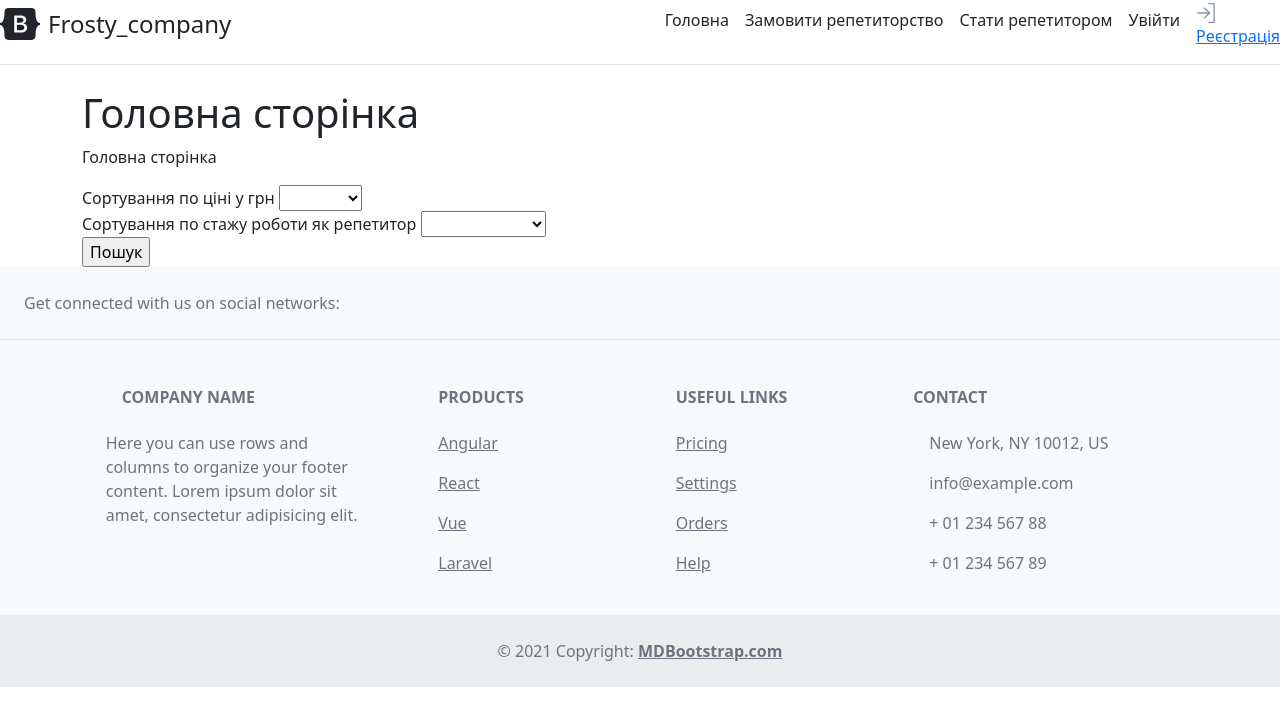
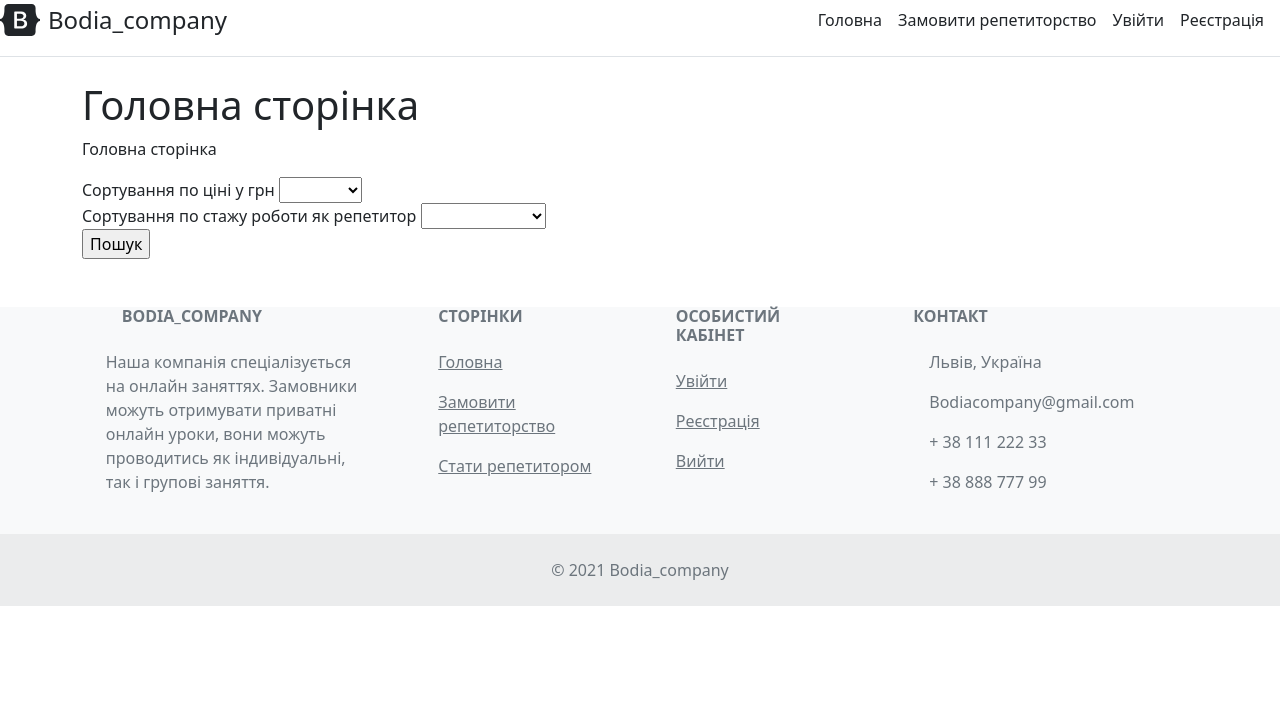
Before and after one commit to BohdanMukhailiuk/Coursework, a Django app: page / in a window 1280 px wide. Shown: the top 726 px of the page. Run offline with Django 3.2, Linux system fonts and the light colour scheme.

Commit message:
added styles, updated footer and header

```diff
--- a/main/templates/main/base.html
+++ b/main/templates/main/base.html
@@ -1,8 +1,11 @@
 <!DOCTYPE html>
 <html lang="en">
 <head>
+    {% load static %}
+
     <meta charset="UTF-8">
     <title>{% block title %}{% endblock %}</title>
+    <link rel="stylesheet" href="{% static 'css/styles.css'%}" type="text/css">
     <link rel="stylesheet" href="https://cdn.jsdelivr.net/npm/bootstrap@5.1.3/dist/css/bootstrap.min.css">
 
 
@@ -11,15 +14,14 @@
 <div class="d-flex flex-column flex-md-row align-items-center pb-3 mb-4 border-bottom">
           <a href="/" class="d-flex align-items-center text-dark text-decoration-none">
             <svg xmlns="http://www.w3.org/2000/svg" width="40" height="32" class="me-2" viewBox="0 0 118 94" role="img"><title>Bootstrap</title><path fill-rule="evenodd" clip-rule="evenodd" d="M24.509 0c-6.733 0-11.715 5.893-11.492 12.284.214 6.14-.064 14.092-2.066 20.577C8.943 39.365 5.547 43.485 0 44.014v5.972c5.547.529 8.943 4.649 10.951 11.153 2.002 6.485 2.28 14.437 2.066 20.577C12.794 88.106 17.776 94 24.51 94H93.5c6.733 0 11.714-5.893 11.491-12.284-.214-6.14.064-14.092 2.066-20.577 2.009-6.504 5.396-10.624 10.943-11.153v-5.972c-5.547-.529-8.934-4.649-10.943-11.153-2.002-6.484-2.28-14.437-2.066-20.577C105.214 5.894 100.233 0 93.5 0H24.508zM80 57.863C80 66.663 73.436 72 62.543 72H44a2 2 0 01-2-2V24a2 2 0 012-2h18.437c9.083 0 15.044 4.92 15.044 12.474 0 5.302-4.01 10.049-9.119 10.88v.277C75.317 46.394 80 51.21 80 57.863zM60.521 28.34H49.948v14.934h8.905c6.884 0 10.68-2.772 10.68-7.727 0-4.643-3.264-7.207-9.012-7.207zM49.948 49.2v16.458H60.91c7.167 0 10.964-2.876 10.964-8.281 0-5.406-3.903-8.178-11.425-8.178H49.948z" fill="currentColor"></path></svg>
-            <span class="fs-4">Frosty_company{% if user.is_authenticated %}, {{ user.username }}{% endif %}</span>
+            <span class="fs-4">Bodia_company{% if user.is_authenticated %}, {{ user.username }}{% endif %}</span>
           </a>
-
           <nav class="d-inline-flex mt-2 mt-md-0 ms-md-auto">
             <a class="me-3 py-2 text-dark text-decoration-none" href="{% url 'main:home' %}">Головна</a>
             <a class="me-3 py-2 text-dark text-decoration-none" href="{% url 'main:order' %}">Замовити репетиторство</a>
-            <a class="me-3 py-2 text-dark text-decoration-none" href="{% url 'main:teachers' %}">Стати репетитором</a>
+            {% if user.is_authenticated %}<a class="me-3 py-2 text-dark text-decoration-none" href="{% url 'main:teachers' %}">Стати репетитором</a>{% endif %}
             {% if not user.is_authenticated %}<a class="me-3 py-2 text-dark text-decoration-none" href="{% url 'main:login' %}">Увійти</a>{% endif %}
-            {% if not user.is_authenticated %}<a class="header_link__3Jd0t styles_link__1Bu32" id="login" href="{% url 'main:register' %}" data-qa-id="login-btn" target="_self"><div class="header_loginIcon__EfLc2"><svg width="19" height="21" viewBox="-1 0 19 21" xmlns="http://www.w3.org/2000/svg"><path d="M7.334 4.439a.667.667 0 00-.417 1.16l4.07 3.735H.701a.74.74 0 00-.07 0 .694.694 0 00-.632.702c.019.349.353.65.702.632h10.284l-4.07 3.729a.667.667 0 10.904.979l5.333-4.889a.667.667 0 000-.98L7.82 4.62a.667.667 0 00-.486-.18M11.743.002a.667.667 0 10.07 1.333h4.666v17.332h-4.666a.667.667 0 00-.02 1.334h5.353a.667.667 0 00.666-.667V.668a.667.667 0 00-.666-.666h-5.333a.635.635 0 00-.07 0" fill="#8A959E" fill-rule="evenodd"></path></svg></div>Реєстрація</a>{% endif %}
+            {% if not user.is_authenticated %}<a class="me-3 py-2 text-dark text-decoration-none" id="login" href="{% url 'main:register' %}">Реєстрація</a>{% endif %}
             {% if user.is_authenticated %}<a class="me-3 py-2 text-dark text-decoration-none" href="{% url 'main:logout' %}">Вийти</a>{% endif %}
 
           </nav>
@@ -36,41 +38,6 @@
 
 <!-- Footer -->
 <footer class="text-center text-lg-start bg-light text-muted">
-  <!-- Section: Social media -->
-  <section
-    class="d-flex justify-content-center justify-content-lg-between p-4 border-bottom"
-  >
-    <!-- Left -->
-    <div class="me-5 d-none d-lg-block">
-      <span>Get connected with us on social networks:</span>
-    </div>
-    <!-- Left -->
-
-    <!-- Right -->
-    <div>
-      <a href="" class="me-4 text-reset">
-        <i class="fab fa-facebook-f"></i>
-      </a>
-      <a href="" class="me-4 text-reset">
-        <i class="fab fa-twitter"></i>
-      </a>
-      <a href="" class="me-4 text-reset">
-        <i class="fab fa-google"></i>
-      </a>
-      <a href="" class="me-4 text-reset">
-        <i class="fab fa-instagram"></i>
-      </a>
-      <a href="" class="me-4 text-reset">
-        <i class="fab fa-linkedin"></i>
-      </a>
-      <a href="" class="me-4 text-reset">
-        <i class="fab fa-github"></i>
-      </a>
-    </div>
-    <!-- Right -->
-  </section>
-  <!-- Section: Social media -->
-
   <!-- Section: Links  -->
   <section class="">
     <div class="container text-center text-md-start mt-5">
@@ -80,12 +47,9 @@
         <div class="col-md-3 col-lg-4 col-xl-3 mx-auto mb-4">
           <!-- Content -->
           <h6 class="text-uppercase fw-bold mb-4">
-            <i class="fas fa-gem me-3"></i>Company name
+            <i class="fas fa-gem me-3"></i>Bodia_company
           </h6>
-          <p>
-            Here you can use rows and columns to organize your footer content. Lorem ipsum
-            dolor sit amet, consectetur adipisicing elit.
-          </p>
+          <p>Наша компанія спеціалізується на онлайн заняттях. Замовники можуть отримувати приватні онлайн уроки, вони можуть проводитись як індивідуальні, так і групові заняття.</p>
         </div>
         <!-- Grid column -->
 
@@ -93,20 +57,18 @@
         <div class="col-md-2 col-lg-2 col-xl-2 mx-auto mb-4">
           <!-- Links -->
           <h6 class="text-uppercase fw-bold mb-4">
-            Products
+            Сторінки
           </h6>
           <p>
-            <a href="#!" class="text-reset">Angular</a>
+            <a href="{% url 'main:home' %}" class="text-reset">Головна</a>
           </p>
           <p>
-            <a href="#!" class="text-reset">React</a>
+            <a href="{% url 'main:order' %}" class="text-reset">Замовити репетиторство</a>
           </p>
           <p>
-            <a href="#!" class="text-reset">Vue</a>
+            <a href="{% url 'main:teachers' %}" class="text-reset">Стати репетитором</a>
           </p>
-          <p>
-            <a href="#!" class="text-reset">Laravel</a>
-          </p>
+
         </div>
         <!-- Grid column -->
 
@@ -114,36 +76,30 @@
         <div class="col-md-3 col-lg-2 col-xl-2 mx-auto mb-4">
           <!-- Links -->
           <h6 class="text-uppercase fw-bold mb-4">
-            Useful links
+            Особистий кабінет
           </h6>
           <p>
-            <a href="#!" class="text-reset">Pricing</a>
+            <a href="{% url 'main:login' %}" class="text-reset">Увійти</a>
           </p>
           <p>
-            <a href="#!" class="text-reset">Settings</a>
+            <a href="{% url 'main:register' %}" class="text-reset">Реєстрація</a>
           </p>
           <p>
-            <a href="#!" class="text-reset">Orders</a>
+            <a href="{% url 'main:logout' %}" class="text-reset">Вийти</a>
           </p>
-          <p>
-            <a href="#!" class="text-reset">Help</a>
-          </p>
+
+
         </div>
         <!-- Grid column -->
 
         <!-- Grid column -->
         <div class="col-md-4 col-lg-3 col-xl-3 mx-auto mb-md-0 mb-4">
           <!-- Links -->
-          <h6 class="text-uppercase fw-bold mb-4">
-            Contact
-          </h6>
-          <p><i class="fas fa-home me-3"></i> New York, NY 10012, US</p>
-          <p>
-            <i class="fas fa-envelope me-3"></i>
-            info@example.com
-          </p>
-          <p><i class="fas fa-phone me-3"></i> + 01 234 567 88</p>
-          <p><i class="fas fa-print me-3"></i> + 01 234 567 89</p>
+          <h6 class="text-uppercase fw-bold mb-4">Контакт</h6>
+          <p><i class="fas fa-home me-3"></i> Львів, Україна</p>
+          <p><i class="fas fa-envelope me-3"></i>Bodiacompany@gmail.com</p>
+          <p><i class="fas fa-phone me-3"></i> + 38 111 222 33</p>
+          <p><i class="fas fa-print me-3"></i> + 38 888 777 99</p>
         </div>
         <!-- Grid column -->
       </div>
@@ -154,8 +110,7 @@
 
   <!-- Copyright -->
   <div class="text-center p-4" style="background-color: rgba(0, 0, 0, 0.05);">
-    © 2021 Copyright:
-    <a class="text-reset fw-bold" href="https://mdbootstrap.com/">MDBootstrap.com</a>
+    © 2021 Bodia_company
   </div>
   <!-- Copyright -->
 </footer>
```
